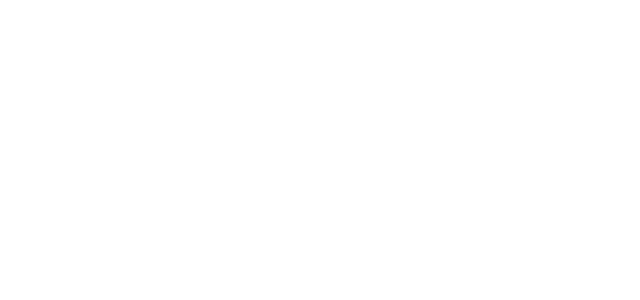
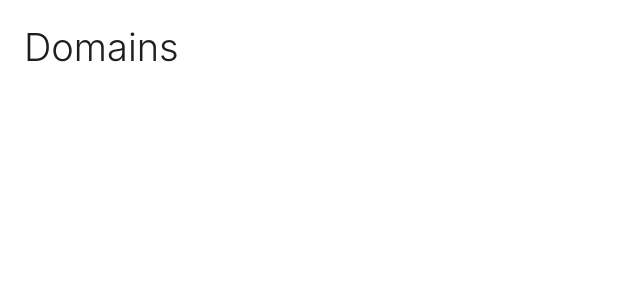
Before and after one commit to miladsatvati/Domain-Manager-SPA, a React (Vite) app: page / in a window 1280 px wide. Shown: the top 300 px of the page, without its empty margins (0-640 px from the left). Built offline with nearby package versions, Linux system fonts and the light colour scheme.

Commit message:
style: create TopSection and DropDown components

```diff
--- a/src/App.tsx
+++ b/src/App.tsx
@@ -1,11 +1,11 @@
+import TopSection from "./components/TopSection";
+
 function App() {
-
-
   return (
-    <>
-
-    </>
-  )
+    <div>
+      <TopSection />
+    </div>
+  );
 }
 
-export default App
+export default App;
--- /dev/null
+++ b/src/components/DropDown.tsx
@@ -0,0 +1,41 @@
+import { DownOutlined } from "@ant-design/icons";
+import type { MenuProps } from "antd";
+import { Dropdown, Space, Typography } from "antd";
+
+const DropDown = () => {
+  const items: MenuProps["items"] = [
+    {
+      key: "1",
+      label: "Item 1",
+    },
+    {
+      key: "2",
+      label: "Item 2",
+    },
+    {
+      key: "3",
+      label: "Item 3",
+    },
+  ];
+
+  return (
+    <div className="w-full flex justify-center border-2 border-gray-200 rounded-md px-2 py-4">
+      <Dropdown
+        menu={{
+          items,
+          selectable: true,
+          defaultSelectedKeys: ["3"],
+        }}
+      >
+        <Typography.Link className="flex w-full justify-between items-center">
+          <Space style={{ color: "black", padding: "0px 6px" }}>
+            Order by Ascending
+          </Space>
+          <DownOutlined style={{ color: "black", padding: "0px 6px" }} />
+        </Typography.Link>
+      </Dropdown>
+    </div>
+  );
+};
+
+export default DropDown;
--- /dev/null
+++ b/src/components/TopSection.tsx
@@ -0,0 +1,17 @@
+import React from "react";
+import { Typography } from "antd";
+
+const TopSection = () => {
+  return (
+    <div className="p-6 w-full">
+      <Typography.Title
+        level={1}
+        style={{ textAlign: "left", fontWeight: "300" }}
+      >
+        Domains
+      </Typography.Title>
+    </div>
+  );
+};
+
+export default TopSection;
```
